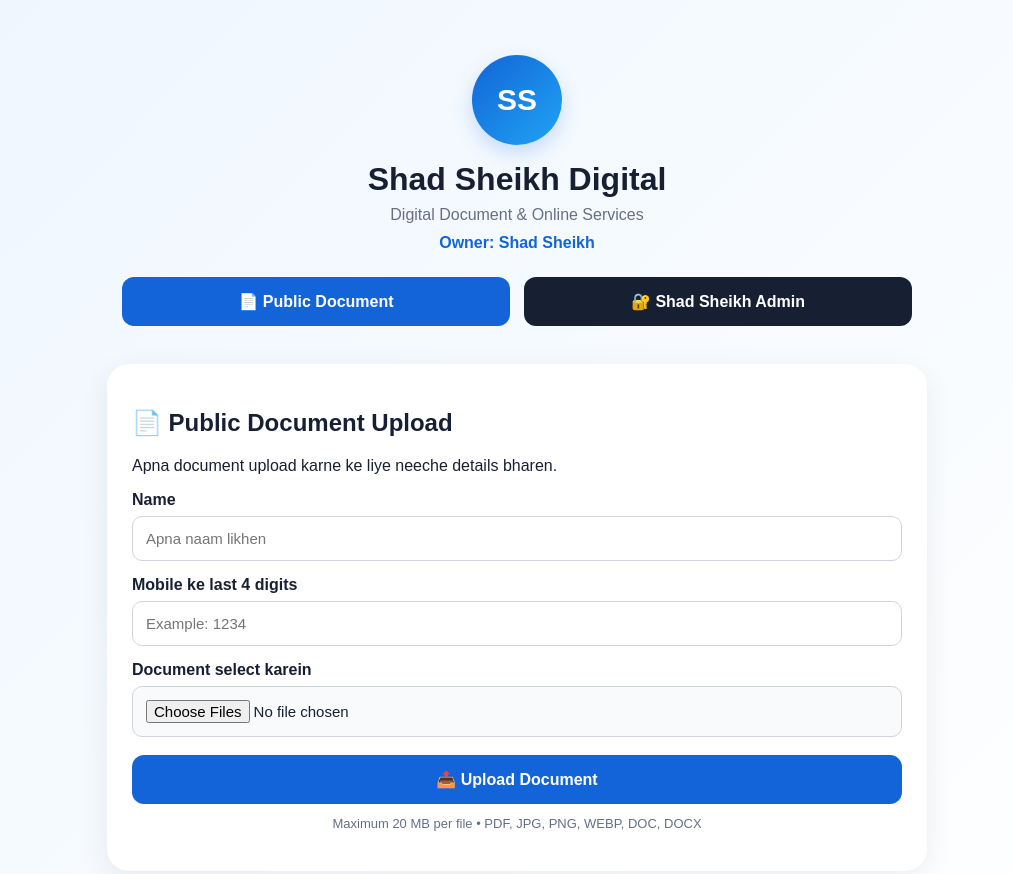
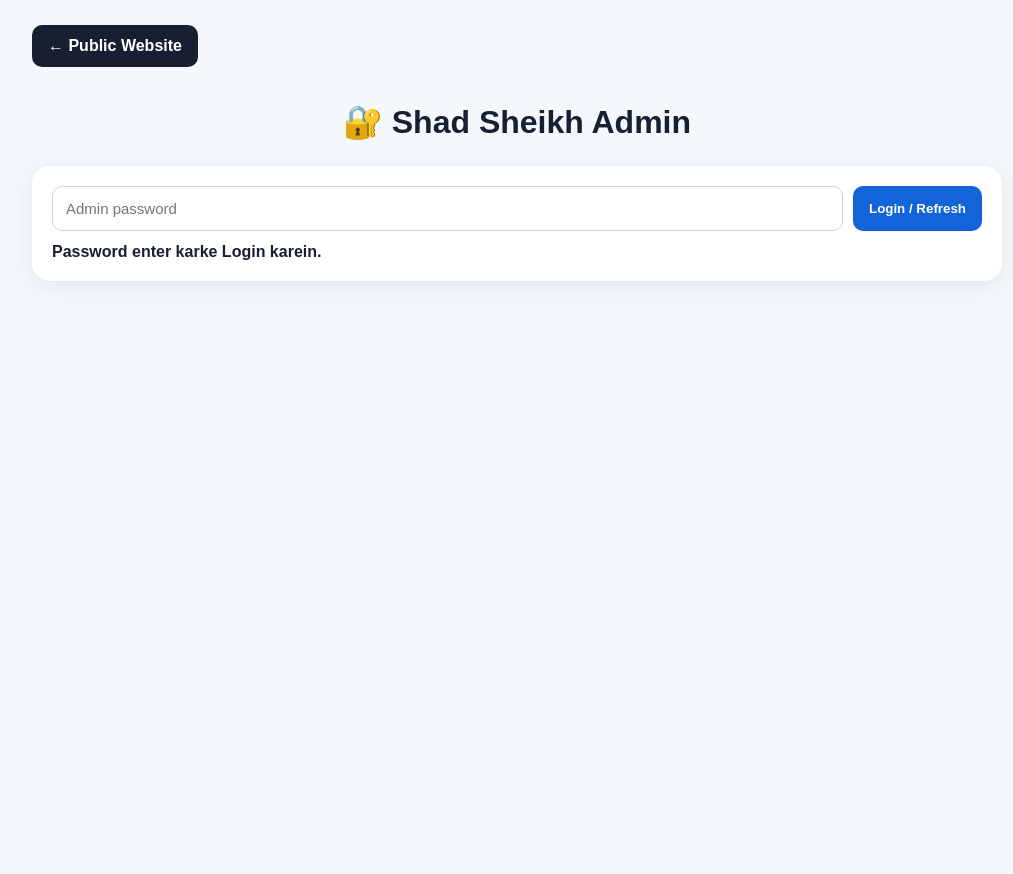
Before and after one commit to thecyberpointcafe-ship-it/thecyberpointcafe, a website: page public/admin.html in a window 1280 px wide. Shown: the whole page, without its empty margins (123-1136 px from the left). After the commit the page ends 800 px from the top, so only its background shows below. Drawn offline with Linux system fonts and the light colour scheme.

Commit message:
Update admin.html

```diff
--- a/public/admin.html
+++ b/public/admin.html
@@ -4,122 +4,112 @@
 <meta charset="utf-8">
 <meta name="viewport" content="width=device-width,initial-scale=1">
 
-<title>Shad Sheikh Digital | Document Upload</title>
-<meta name="description" content="Shad Sheikh Digital - Digital Document & Online Services">
-<meta name="keywords" content="Shad Sheikh Digital, Shad Sheikh Upload, Shad Sheikh Document">
+<title>Shad Sheikh Admin</title>
 
 <style>
 *{box-sizing:border-box}
+
 body{
   margin:0;
   font-family:Arial,sans-serif;
-  background:linear-gradient(135deg,#eef6ff,#ffffff);
+  background:#f4f7fb;
   color:#172033;
 }
+
 .wrap{
-  max-width:850px;
-  margin:0 auto;
+  max-width:1000px;
+  margin:auto;
   padding:25px 15px 40px;
 }
+
+h1{
+  text-align:center;
+  margin-bottom:25px;
+}
+
 .card{
-  background:#fff;
-  border-radius:22px;
-  padding:25px;
-  margin:18px 0;
-  box-shadow:0 8px 30px #00000012;
+  background:white;
+  border-radius:18px;
+  padding:20px;
+  margin:15px 0;
+  box-shadow:0 5px 25px #00000012;
 }
-.header{
-  text-align:center;
-  padding:30px 15px 20px;
+
+.login{
+  display:flex;
+  gap:10px;
+  flex-wrap:wrap;
 }
-.logo{
-  width:90px;
-  height:90px;
-  margin:auto;
-  border-radius:50%;
-  display:flex;
-  align-items:center;
-  justify-content:center;
-  background:linear-gradient(135deg,#1264d8,#20a4f3);
-  color:white;
-  font-size:30px;
+
+input{
+  flex:1;
+  min-width:220px;
+  padding:13px;
+  border:1px solid #ccd3df;
+  border-radius:10px;
+  font-size:15px;
+}
+
+button,a{
+  padding:12px 16px;
+  border:0;
+  border-radius:10px;
+  cursor:pointer;
+  text-decoration:none;
   font-weight:bold;
-  box-shadow:0 8px 20px #1264d833;
 }
-h1{
-  margin:16px 0 8px;
-  font-size:32px;
-}
-.subtitle{
-  color:#667085;
-  font-size:16px;
-}
-.owner{
-  margin-top:10px;
-  font-weight:bold;
-  color:#1264d8;
-}
-.buttons{
-  display:grid;
-  grid-template-columns:1fr 1fr;
-  gap:14px;
-  margin-top:25px;
-}
-.btn{
-  display:block;
-  padding:15px;
-  border:0;
-  border-radius:12px;
-  text-align:center;
-  text-decoration:none;
-  font-size:16px;
-  font-weight:bold;
-  cursor:pointer;
-}
-.public{
+
+button{
   background:#1264d8;
   color:white;
 }
-.admin{
+
+.home{
+  display:inline-block;
   background:#172033;
   color:white;
+  margin-bottom:15px;
 }
-label{
-  display:block;
-  margin:15px 0 7px;
+
+.delete{
+  background:#d33;
+  color:white;
+}
+
+.download{
+  background:#1264d8;
+  color:white;
+  display:inline-block;
+  margin:5px 5px 5px 0;
+}
+
+.status{
+  margin-top:12px;
   font-weight:bold;
 }
-input{
-  width:100%;
-  padding:13px;
-  border:1px solid #d0d5dd;
+
+.file{
+  background:#f5f7fa;
+  padding:12px;
   border-radius:10px;
-  font-size:15px;
+  margin:8px 0;
 }
-input[type=file]{
-  background:#f8fafc;
+
+.small{
+  color:#667085;
+  font-size:14px;
 }
-.upload{
-  width:100%;
-  margin-top:18px;
-  background:#1264d8;
-  color:white;
-}
-.note{
-  text-align:center;
-  color:#667085;
-  font-size:13px;
-  margin-top:12px;
-}
-#msg{
-  text-align:center;
-  margin-top:15px;
-  font-weight:bold;
-}
+
 @media(max-width:600px){
-  h1{font-size:26px}
-  .buttons{grid-template-columns:1fr}
-  .card{padding:20px}
+  .login{
+    display:block;
+  }
+
+  .login input,
+  .login button{
+    width:100%;
+    margin-bottom:10px;
+  }
 }
 </style>
 </head>
@@ -128,141 +118,244 @@ input[type=file]{
 
 <div class="wrap">
 
-  <div class="header">
-    <div class="logo">SS</div>
+<a class="home" href="/">← Public Website</a>
 
-    <h1>Shad Sheikh Digital</h1>
+<h1>🔐 Shad Sheikh Admin</h1>
 
-    <div class="subtitle">
-      Digital Document & Online Services
-    </div>
+<div class="card">
 
-    <div class="owner">
-      Owner: Shad Sheikh
-    </div>
+  <div class="login">
 
-    <div class="buttons">
-      <a class="btn public" href="#upload">
-        📄 Public Document
-      </a>
+    <input
+      id="key"
+      type="password"
+      placeholder="Admin password"
+    >
 
-      <a class="btn admin" href="/admin.html">
-        🔐 Shad Sheikh Admin
-      </a>
-    </div>
+    <button onclick="loadJobs()">
+      Login / Refresh
+    </button>
+
   </div>
 
-  <div class="card" id="upload">
-
-    <h2>📄 Public Document Upload</h2>
-
-    <p>
-      Apna document upload karne ke liye neeche details bharen.
-    </p>
-
-    <form id="form">
-
-      <label>Name</label>
-      <input
-        id="name"
-        type="text"
-        placeholder="Apna naam likhen"
-        required
-      >
-
-      <label>Mobile ke last 4 digits</label>
-      <input
-        id="mobileLast4"
-        type="text"
-        maxlength="4"
-        inputmode="numeric"
-        placeholder="Example: 1234"
-        required
-      >
-
-      <label>Document select karein</label>
-      <input
-        id="files"
-        type="file"
-        multiple
-        accept=".pdf,.jpg,.jpeg,.png,.webp,.doc,.docx"
-        required
-      >
-
-      <button class="btn upload" type="submit">
-        📤 Upload Document
-      </button>
-
-    </form>
-
-    <div class="note">
-      Maximum 20 MB per file • PDF, JPG, PNG, WEBP, DOC, DOCX
-    </div>
-
-    <div id="msg"></div>
-
+  <div id="status" class="status">
+    Password enter karke Login karein.
   </div>
 
 </div>
 
+<div id="jobs"></div>
+
+</div>
+
 <script>
-const form = document.getElementById("form");
-const msg = document.getElementById("msg");
 
-form.addEventListener("submit", async function(e){
+const keyInput = document.getElementById("key");
+const statusBox = document.getElementById("status");
+const jobsBox = document.getElementById("jobs");
 
-  e.preventDefault();
+keyInput.value = localStorage.getItem("cafeAdminKey") || "";
 
-  const name = document.getElementById("name").value.trim();
-  const mobileLast4 = document.getElementById("mobileLast4").value.trim();
-  const files = document.getElementById("files").files;
+async function loadJobs(){
 
-  if(!/^\d{4}$/.test(mobileLast4)){
-    msg.textContent = "❌ Mobile ke sirf last 4 digits daalein.";
+  const key = keyInput.value.trim();
+
+  if(!key){
+    statusBox.textContent = "❌ Password enter karein.";
     return;
   }
 
-  if(!files.length){
-    msg.textContent = "❌ Document select karein.";
+  localStorage.setItem("cafeAdminKey", key);
+
+  statusBox.textContent = "⏳ Loading...";
+
+  try{
+
+    const response = await fetch("/api/jobs",{
+      headers:{
+        "x-admin-key":key
+      }
+    });
+
+    if(!response.ok){
+
+      statusBox.textContent =
+        "❌ Wrong admin password.";
+
+      jobsBox.innerHTML = "";
+
+      return;
+    }
+
+    const jobs = await response.json();
+
+    statusBox.textContent =
+      "✅ Admin connected";
+
+    jobsBox.innerHTML = "";
+
+    if(!jobs.length){
+
+      jobsBox.innerHTML =
+        '<div class="card">📭 अभी कोई uploaded document नहीं है.</div>';
+
+      return;
+    }
+
+    jobs.forEach(job => {
+
+      const card = document.createElement("div");
+      card.className = "card";
+
+      const date =
+        new Date(job.createdAt).toLocaleString("en-IN");
+
+      let filesHTML = "";
+
+      job.files.forEach(file => {
+
+        filesHTML += `
+          <div class="file">
+            📄 ${escapeHTML(file.originalName)}
+            <br>
+            <a
+              class="download"
+              href="/api/file/${file.id}"
+              target="_blank"
+              onclick="downloadFile(event,'${file.id}')"
+            >
+              ⬇️ Download
+            </a>
+          </div>
+        `;
+
+      });
+
+      card.innerHTML = `
+
+        <h3>👤 ${escapeHTML(job.name)}</h3>
+
+        <div class="small">
+          Mobile last 4 digits: ${escapeHTML(job.last4)}
+        </div>
+
+        <div class="small">
+          Uploaded: ${date}
+        </div>
+
+        <hr>
+
+        ${filesHTML}
+
+        <button
+          class="delete"
+          onclick="deleteJob('${job.id}')"
+        >
+          🗑️ Delete
+        </button>
+
+      `;
+
+      jobsBox.appendChild(card);
+
+    });
+
+  }catch(error){
+
+    statusBox.textContent =
+      "❌ Server connection error.";
+
+  }
+
+}
+
+async function downloadFile(event,id){
+
+  event.preventDefault();
+
+  const key = keyInput.value.trim();
+
+  try{
+
+    const response = await fetch("/api/file/"+id,{
+      headers:{
+        "x-admin-key":key
+      }
+    });
+
+    if(!response.ok){
+      alert("File download नहीं हो पाया.");
+      return;
+    }
+
+    const blob = await response.blob();
+
+    const url = URL.createObjectURL(blob);
+
+    const a = document.createElement("a");
+
+    a.href = url;
+    a.download = "";
+
+    document.body.appendChild(a);
+    a.click();
+    a.remove();
+
+    URL.revokeObjectURL(url);
+
+  }catch(error){
+
+    alert("Download error.");
+
+  }
+
+}
+
+async function deleteJob(id){
+
+  if(!confirm("क्या यह पूरा document record delete करना है?")){
     return;
   }
 
-  const fd = new FormData();
-
-  fd.append("name", name);
-  fd.append("mobileLast4", mobileLast4);
-
-  for(const file of files){
-    fd.append("files", file);
-  }
-
-  msg.textContent = "⏳ Upload ho raha hai...";
+  const key = keyInput.value.trim();
 
   try{
 
-    const r = await fetch("/upload",{
-      method:"POST",
-      body:fd
+    const response = await fetch("/api/job/"+id,{
+      method:"DELETE",
+      headers:{
+        "x-admin-key":key
+      }
     });
 
-    const data = await r.json();
+    if(!response.ok){
 
-    if(!r.ok){
-      msg.textContent = "❌ " + (data.error || "Upload failed");
+      alert("Delete नहीं हुआ.");
       return;
+
     }
 
-    msg.textContent = "✅ Document successfully upload ho gaya.";
-
-    form.reset();
+    loadJobs();
 
   }catch(error){
 
-    msg.textContent = "❌ Server se connection nahi ho paaya.";
+    alert("Delete error.");
 
   }
 
-});
+}
+
+function escapeHTML(value){
+
+  return String(value)
+    .replaceAll("&","&amp;")
+    .replaceAll("<","&lt;")
+    .replaceAll(">","&gt;")
+    .replaceAll('"',"&quot;")
+    .replaceAll("'","&#039;");
+
+}
+
 </script>
 
 </body>
```
